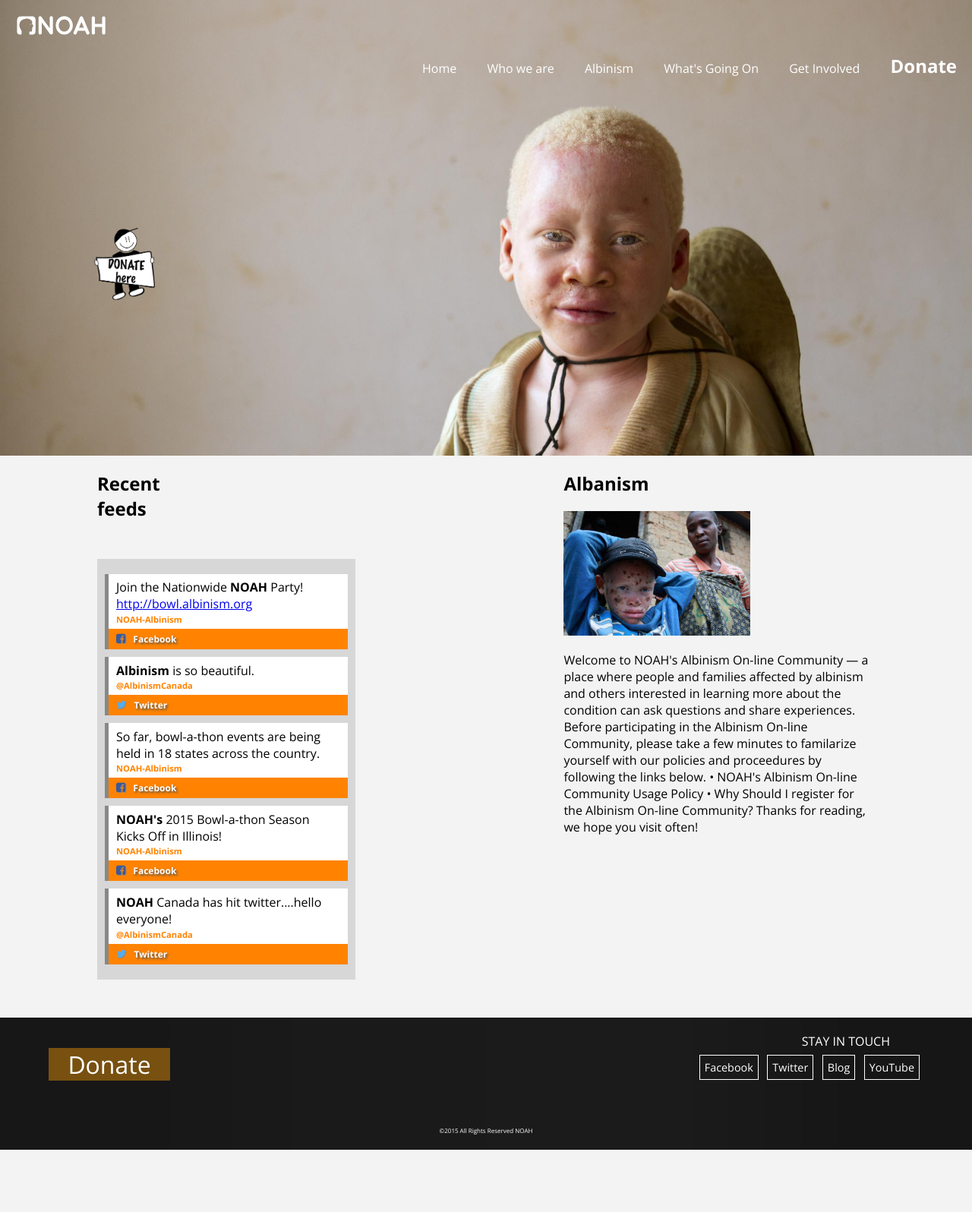
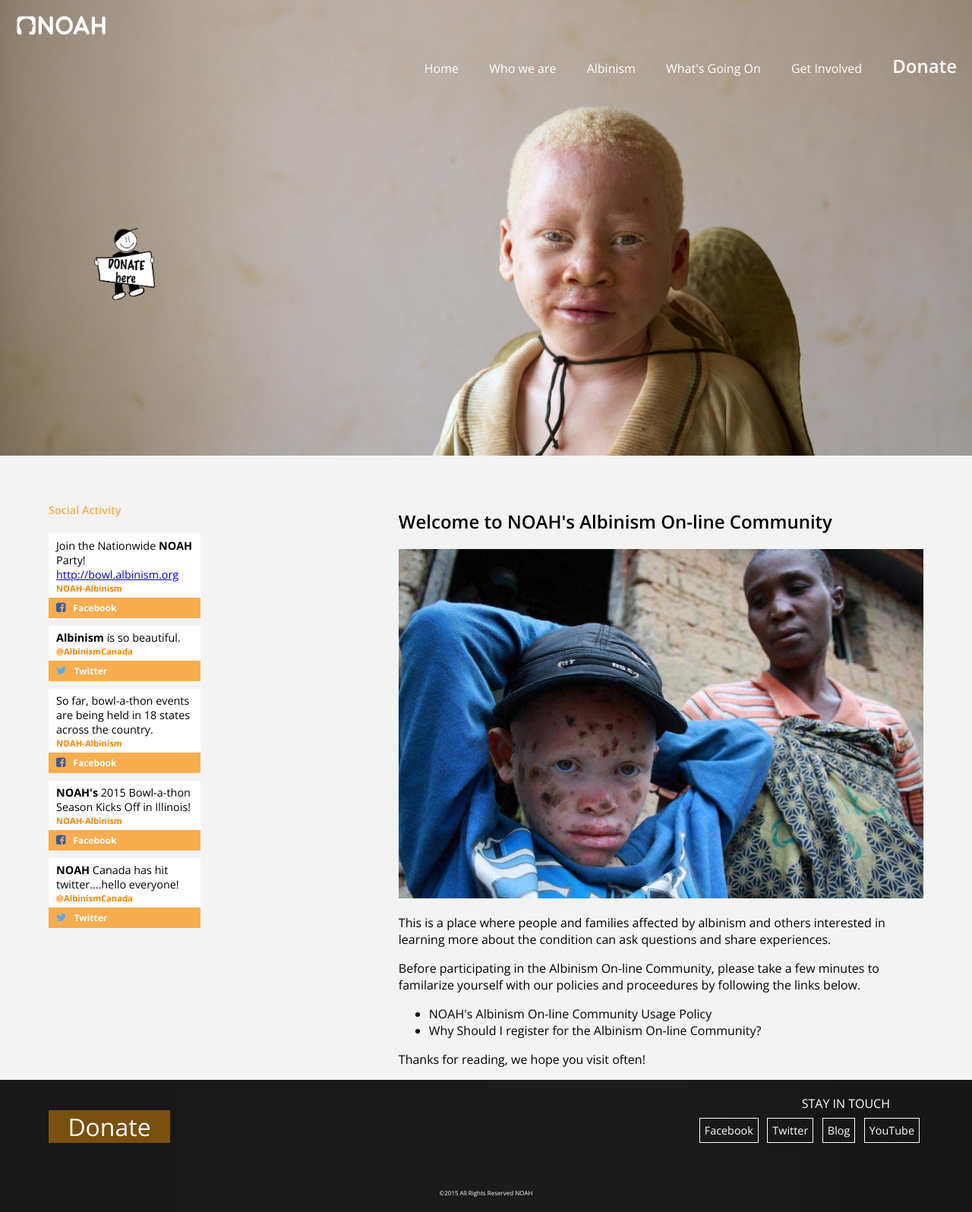
Before and after one commit to lorefranko/noah-albinism, a Jekyll site: the page built from index.html, in a window 1280 px wide. Shown: the whole page at 76% size. Built offline with Jekyll 4.4.1, drawn with Linux system fonts in a browser that asks for light colours; nearby versions of some CDN libraries; Markdown is read by kramdown in place of the engine named in the settings; before the commit the page ends 1514 px from its top, so only the background shows below that.

Commit message:
refactor (getinviolve) update style
Update style on get involved page, add columns

```diff
--- a/_includes/donate-button.html
+++ b/_includes/donate-button.html
@@ -1,5 +1,5 @@
      <div class="donateContainer">
-        <a class="donate" id="donate" href="felipeclavijo.ca">
+        <a class="donate" id="donate" href="{{site.baseurl}}/donate.html">
           <img class="donate-here" src="images/donatehere.png"></img>
         </a>
         <img class="rays" src="images/backyellowshape.png"></img>
--- a/css/style.css
+++ b/css/style.css
@@ -121,6 +121,10 @@
   background-color: #fff; }
 
 /* line 8, /Users/LorenaFranco/Documents/GDx6/Interactive 5/noah-albinism/scss/components/main */
+h1 {
+  font-weight: 600; }
+
+/* line 11, /Users/LorenaFranco/Documents/GDx6/Interactive 5/noah-albinism/scss/components/main */
 header {
   background: transparent url("../images/angel.jpg") no-repeat center;
   background-size: cover;
@@ -129,27 +133,27 @@
     header {
       height: 600px; } }
 
-/* line 18, /Users/LorenaFranco/Documents/GDx6/Interactive 5/noah-albinism/scss/components/main */
+/* line 21, /Users/LorenaFranco/Documents/GDx6/Interactive 5/noah-albinism/scss/components/main */
 .ul-nav-width li {
   list-style-type: none;
   display: inline-block;
   font-weight: 300;
   padding: 2px; }
-  /* line 23, /Users/LorenaFranco/Documents/GDx6/Interactive 5/noah-albinism/scss/components/main */
+  /* line 26, /Users/LorenaFranco/Documents/GDx6/Interactive 5/noah-albinism/scss/components/main */
   .ul-nav-width li:hover {
     background-color: rgba(218, 138, 11, 0.5); }
 
-/* line 33, /Users/LorenaFranco/Documents/GDx6/Interactive 5/noah-albinism/scss/components/main */
+/* line 36, /Users/LorenaFranco/Documents/GDx6/Interactive 5/noah-albinism/scss/components/main */
 #full-width-menu {
   margin-top: 0;
   position: absolute;
   width: 100%;
   display: none; }
-  /* line 39, /Users/LorenaFranco/Documents/GDx6/Interactive 5/noah-albinism/scss/components/main */
+  /* line 42, /Users/LorenaFranco/Documents/GDx6/Interactive 5/noah-albinism/scss/components/main */
   #full-width-menu a {
     color: #fff;
     text-decoration: none; }
-  /* line 43, /Users/LorenaFranco/Documents/GDx6/Interactive 5/noah-albinism/scss/components/main */
+  /* line 46, /Users/LorenaFranco/Documents/GDx6/Interactive 5/noah-albinism/scss/components/main */
   #full-width-menu ul {
     text-align: right;
     display: inline;
@@ -158,7 +162,7 @@
     list-style: none;
     float: right;
     margin-top: 20px; }
-  /* line 53, /Users/LorenaFranco/Documents/GDx6/Interactive 5/noah-albinism/scss/components/main */
+  /* line 56, /Users/LorenaFranco/Documents/GDx6/Interactive 5/noah-albinism/scss/components/main */
   #full-width-menu ul li {
     display: inline-block;
     margin-right: -4px;
@@ -166,7 +170,7 @@
     padding: 15px 20px;
     cursor: pointer;
     transition: all 0.2s; }
-  /* line 66, /Users/LorenaFranco/Documents/GDx6/Interactive 5/noah-albinism/scss/components/main */
+  /* line 69, /Users/LorenaFranco/Documents/GDx6/Interactive 5/noah-albinism/scss/components/main */
   #full-width-menu ul li ul {
     padding: 0;
     position: absolute;
@@ -182,15 +186,15 @@
     -ms-transition: opacity 0.2s;
     -o-transition: opacity 0.2s;
     -transition: opacity 0.2s; }
-  /* line 84, /Users/LorenaFranco/Documents/GDx6/Interactive 5/noah-albinism/scss/components/main */
+  /* line 87, /Users/LorenaFranco/Documents/GDx6/Interactive 5/noah-albinism/scss/components/main */
   #full-width-menu ul li ul li {
     background: #898782;
     display: block;
     color: #fff; }
-  /* line 89, /Users/LorenaFranco/Documents/GDx6/Interactive 5/noah-albinism/scss/components/main */
+  /* line 92, /Users/LorenaFranco/Documents/GDx6/Interactive 5/noah-albinism/scss/components/main */
   #full-width-menu ul li ul li:hover {
     background: rgba(218, 138, 11, 0.5); }
-  /* line 90, /Users/LorenaFranco/Documents/GDx6/Interactive 5/noah-albinism/scss/components/main */
+  /* line 93, /Users/LorenaFranco/Documents/GDx6/Interactive 5/noah-albinism/scss/components/main */
   #full-width-menu ul li:hover ul {
     display: block;
     opacity: 1;
@@ -199,7 +203,7 @@
     #full-width-menu {
       display: inline-block; } }
 
-/* line 101, /Users/LorenaFranco/Documents/GDx6/Interactive 5/noah-albinism/scss/components/main */
+/* line 104, /Users/LorenaFranco/Documents/GDx6/Interactive 5/noah-albinism/scss/components/main */
 #my-button {
   position: absolute;
   right: 0;
@@ -209,17 +213,17 @@
     #my-button {
       display: none; } }
 
-/* line 112, /Users/LorenaFranco/Documents/GDx6/Interactive 5/noah-albinism/scss/components/main */
+/* line 115, /Users/LorenaFranco/Documents/GDx6/Interactive 5/noah-albinism/scss/components/main */
 #top {
   display: block; }
 
-/* line 115, /Users/LorenaFranco/Documents/GDx6/Interactive 5/noah-albinism/scss/components/main */
+/* line 118, /Users/LorenaFranco/Documents/GDx6/Interactive 5/noah-albinism/scss/components/main */
 .logo {
   z-index: 999;
   width: 120px;
   margin: 20px; }
 
-/* line 123, /Users/LorenaFranco/Documents/GDx6/Interactive 5/noah-albinism/scss/components/main */
+/* line 126, /Users/LorenaFranco/Documents/GDx6/Interactive 5/noah-albinism/scss/components/main */
 #my-menu .mm-list a.mm-subopen {
   right: 40px; }
 
@@ -228,10 +232,11 @@
     display: none; } }
 
 /* ----------Section-1--------*/
-/* line 137, /Users/LorenaFranco/Documents/GDx6/Interactive 5/noah-albinism/scss/components/main */
+/* line 140, /Users/LorenaFranco/Documents/GDx6/Interactive 5/noah-albinism/scss/components/main */
 .section-1 {
-  margin-left: 10%;
-  margin-right: 10%; }
+  margin-left: 5%;
+  margin-right: 5%;
+  margin-top: 50px; }
   /* line 91, /Users/LorenaFranco/Documents/GDx6/Interactive 5/noah-albinism/scss/mixins */
   .section-1 {
     *zoom: 1; }
@@ -242,30 +247,49 @@
   /* line 99, /Users/LorenaFranco/Documents/GDx6/Interactive 5/noah-albinism/scss/mixins */
   .section-1:after {
     clear: both; }
-
-/* line 143, /Users/LorenaFranco/Documents/GDx6/Interactive 5/noah-albinism/scss/components/main */
-.screen-1-3 {
-  width: 10%; }
-
-/* line 147, /Users/LorenaFranco/Documents/GDx6/Interactive 5/noah-albinism/scss/components/main */
-.screen-2-3 {
-  width: 40%;
-  float: right;
-  display: block; }
-
-/* line 153, /Users/LorenaFranco/Documents/GDx6/Interactive 5/noah-albinism/scss/components/main */
-.image-2-3 {
-  width: 60%; }
+  /* line 145, /Users/LorenaFranco/Documents/GDx6/Interactive 5/noah-albinism/scss/components/main */
+  .section-1 .image-2-3 {
+    width: 100%; }
+  @media only screen and (min-width: 50em) {
+    /* line 150, /Users/LorenaFranco/Documents/GDx6/Interactive 5/noah-albinism/scss/components/main */
+    .section-1 .screen-10 {
+      width: 10%; }
+
+    /* line 154, /Users/LorenaFranco/Documents/GDx6/Interactive 5/noah-albinism/scss/components/main */
+    .section-1 .screen-2-3 {
+      width: 60%;
+      float: right;
+      display: block; }
+
+    /* line 159, /Users/LorenaFranco/Documents/GDx6/Interactive 5/noah-albinism/scss/components/main */
+    .section-1 .screen-1-3 {
+      width: 33.3%;
+      float: left; }
+
+    /* line 164, /Users/LorenaFranco/Documents/GDx6/Interactive 5/noah-albinism/scss/components/main */
+    .section-1 .screen-1-2 {
+      width: 50%;
+      float: left;
+      padding: 20px; }
+
+    /* line 170, /Users/LorenaFranco/Documents/GDx6/Interactive 5/noah-albinism/scss/components/main */
+    .section-1 .screen-1 {
+      width: 90%; }
+
+    /* line 174, /Users/LorenaFranco/Documents/GDx6/Interactive 5/noah-albinism/scss/components/main */
+    .section-1 .image-2-3 {
+      width: 100%; }
+ }
 
 /* ----------Donate Button-----------*/
-/* line 159, /Users/LorenaFranco/Documents/GDx6/Interactive 5/noah-albinism/scss/components/main */
+/* line 183, /Users/LorenaFranco/Documents/GDx6/Interactive 5/noah-albinism/scss/components/main */
 .donateContainer {
   position: absolute;
   width: 207px;
   margin: -300px 100px 0 100px;
   z-index: 999; }
 
-/* line 165, /Users/LorenaFranco/Documents/GDx6/Interactive 5/noah-albinism/scss/components/main */
+/* line 189, /Users/LorenaFranco/Documents/GDx6/Interactive 5/noah-albinism/scss/components/main */
 .donate {
   margin: auto;
   position: relative;
@@ -274,18 +298,18 @@
   z-index: 2;
   display: block; }
 
-/* line 174, /Users/LorenaFranco/Documents/GDx6/Interactive 5/noah-albinism/scss/components/main */
+/* line 198, /Users/LorenaFranco/Documents/GDx6/Interactive 5/noah-albinism/scss/components/main */
 .donate-here {
   width: 50%; }
 
-/* line 177, /Users/LorenaFranco/Documents/GDx6/Interactive 5/noah-albinism/scss/components/main */
+/* line 201, /Users/LorenaFranco/Documents/GDx6/Interactive 5/noah-albinism/scss/components/main */
 .donate:hover + .rays {
   height: 200px;
   width: 200px;
   opacity: 1;
   margin-top: -105px; }
 
-/* line 183, /Users/LorenaFranco/Documents/GDx6/Interactive 5/noah-albinism/scss/components/main */
+/* line 207, /Users/LorenaFranco/Documents/GDx6/Interactive 5/noah-albinism/scss/components/main */
 .rays {
   -webkit-transform-origin: center;
       -ms-transform-origin: center;
@@ -306,18 +330,18 @@
           animation: godrays 10s ease-in-out alternate infinite; }
 
 @-webkit-keyframes godrays {
-  /* line 197, /Users/LorenaFranco/Documents/GDx6/Interactive 5/noah-albinism/scss/components/main */
+  /* line 221, /Users/LorenaFranco/Documents/GDx6/Interactive 5/noah-albinism/scss/components/main */
   to {
     -webkit-transform: rotate(360deg);
             transform: rotate(360deg); } }
 
 @keyframes godrays {
-  /* line 197, /Users/LorenaFranco/Documents/GDx6/Interactive 5/noah-albinism/scss/components/main */
+  /* line 221, /Users/LorenaFranco/Documents/GDx6/Interactive 5/noah-albinism/scss/components/main */
   to {
     -webkit-transform: rotate(360deg);
             transform: rotate(360deg); } }
 
-/* line 202, /Users/LorenaFranco/Documents/GDx6/Interactive 5/noah-albinism/scss/components/main */
+/* line 226, /Users/LorenaFranco/Documents/GDx6/Interactive 5/noah-albinism/scss/components/main */
 .donate-footer {
   font-size: 2em;
   background-size: 200px;
@@ -325,43 +349,49 @@
   margin-left: 5%;
   width: 160px;
   text-align: center; }
-  /* line 209, /Users/LorenaFranco/Documents/GDx6/Interactive 5/noah-albinism/scss/components/main */
+  /* line 233, /Users/LorenaFranco/Documents/GDx6/Interactive 5/noah-albinism/scss/components/main */
   .donate-footer a {
     text-decoration: none;
     color: #fff; }
-  /* line 213, /Users/LorenaFranco/Documents/GDx6/Interactive 5/noah-albinism/scss/components/main */
+  /* line 237, /Users/LorenaFranco/Documents/GDx6/Interactive 5/noah-albinism/scss/components/main */
   .donate-footer:hover {
     background-color: #da8a0b; }
 
+/* line 242, /Users/LorenaFranco/Documents/GDx6/Interactive 5/noah-albinism/scss/components/main */
+.h1-feeds {
+  color: #F7AD50;
+  font-size: 0.9em;
+  width: 200%; }
+
 /* ---------SOCIAL - FEED ----*/
 @-webkit-keyframes orangeBG {
-  /* line 221, /Users/LorenaFranco/Documents/GDx6/Interactive 5/noah-albinism/scss/components/main */
+  /* line 251, /Users/LorenaFranco/Documents/GDx6/Interactive 5/noah-albinism/scss/components/main */
   0% {
     background-size: 0%; }
 
-  /* line 222, /Users/LorenaFranco/Documents/GDx6/Interactive 5/noah-albinism/scss/components/main */
+  /* line 252, /Users/LorenaFranco/Documents/GDx6/Interactive 5/noah-albinism/scss/components/main */
   100% {
     background-color: #FF8300;
     background-size: 100%; } }
 @keyframes orangeBG {
-  /* line 221, /Users/LorenaFranco/Documents/GDx6/Interactive 5/noah-albinism/scss/components/main */
+  /* line 251, /Users/LorenaFranco/Documents/GDx6/Interactive 5/noah-albinism/scss/components/main */
   0% {
     background-size: 0%; }
 
-  /* line 222, /Users/LorenaFranco/Documents/GDx6/Interactive 5/noah-albinism/scss/components/main */
+  /* line 252, /Users/LorenaFranco/Documents/GDx6/Interactive 5/noah-albinism/scss/components/main */
   100% {
     background-color: #FF8300;
     background-size: 100%; } }
 
 @-webkit-keyframes slideInLeft {
-  /* line 226, /Users/LorenaFranco/Documents/GDx6/Interactive 5/noah-albinism/scss/components/main */
+  /* line 256, /Users/LorenaFranco/Documents/GDx6/Interactive 5/noah-albinism/scss/components/main */
   0% {
     opacity: 0;
     -webkit-transform: translateX(-2000px);
     -ms-transform: translateX(-2000px);
     transform: translateX(-2000px); }
 
-  /* line 233, /Users/LorenaFranco/Documents/GDx6/Interactive 5/noah-albinism/scss/components/main */
+  /* line 263, /Users/LorenaFranco/Documents/GDx6/Interactive 5/noah-albinism/scss/components/main */
   100% {
     opacity: 1;
     -webkit-transform: translateX(0);
@@ -369,75 +399,67 @@
     transform: translateX(0); } }
 
 @keyframes slideInLeft {
-  /* line 226, /Users/LorenaFranco/Documents/GDx6/Interactive 5/noah-albinism/scss/components/main */
+  /* line 256, /Users/LorenaFranco/Documents/GDx6/Interactive 5/noah-albinism/scss/components/main */
   0% {
     opacity: 0;
     -webkit-transform: translateX(-2000px);
     -ms-transform: translateX(-2000px);
     transform: translateX(-2000px); }
 
-  /* line 233, /Users/LorenaFranco/Documents/GDx6/Interactive 5/noah-albinism/scss/components/main */
+  /* line 263, /Users/LorenaFranco/Documents/GDx6/Interactive 5/noah-albinism/scss/components/main */
   100% {
     opacity: 1;
     -webkit-transform: translateX(0);
     -ms-transform: translateX(0);
     transform: translateX(0); } }
 
-/* line 241, /Users/LorenaFranco/Documents/GDx6/Interactive 5/noah-albinism/scss/components/main */
+/* line 271, /Users/LorenaFranco/Documents/GDx6/Interactive 5/noah-albinism/scss/components/main */
 .animated {
   -webkit-animation-duration: 1s;
   animation-duration: 1s;
   -webkit-animation-fill-mode: both;
   animation-fill-mode: both; }
 
-/* line 248, /Users/LorenaFranco/Documents/GDx6/Interactive 5/noah-albinism/scss/components/main */
+/* line 278, /Users/LorenaFranco/Documents/GDx6/Interactive 5/noah-albinism/scss/components/main */
 .slideInLeft {
   -webkit-animation-name: slideInLeft;
   animation-name: slideInLeft; }
 
-/* line 253, /Users/LorenaFranco/Documents/GDx6/Interactive 5/noah-albinism/scss/components/main */
+/* line 283, /Users/LorenaFranco/Documents/GDx6/Interactive 5/noah-albinism/scss/components/main */
 body {
   background-color: #f3f3f3; }
 
-/* line 256, /Users/LorenaFranco/Documents/GDx6/Interactive 5/noah-albinism/scss/components/main */
+/* line 286, /Users/LorenaFranco/Documents/GDx6/Interactive 5/noah-albinism/scss/components/main */
 #socialFeed {
-  background-color: #d7d7d7;
-  margin: 50px auto;
   overflow: hidden;
-  padding: 10px;
-  width: 320px; }
-  /* line 263, /Users/LorenaFranco/Documents/GDx6/Interactive 5/noah-albinism/scss/components/main */
+  width: 200px; }
+  /* line 290, /Users/LorenaFranco/Documents/GDx6/Interactive 5/noah-albinism/scss/components/main */
   #socialFeed .update {
     background-color: #fff;
-    border-left: 5px solid #888;
     margin: 10px 0px;
-    max-height: 100px;
     overflow: hidden; }
-    /* line 271, /Users/LorenaFranco/Documents/GDx6/Interactive 5/noah-albinism/scss/components/main */
-    #socialFeed .update:hover {
-      border-left: 5px solid #FF8300; }
-    /* line 275, /Users/LorenaFranco/Documents/GDx6/Interactive 5/noah-albinism/scss/components/main */
+    /* line 296, /Users/LorenaFranco/Documents/GDx6/Interactive 5/noah-albinism/scss/components/main */
     #socialFeed .update .bodyText {
       font-size: 0.7em;
       margin: 0.5% 0 0;
       padding: 5px 10px 0.5%; }
       @media only screen and (min-width: 50em) {
         #socialFeed .update .bodyText {
-          font-size: 1em; } }
-    /* line 284, /Users/LorenaFranco/Documents/GDx6/Interactive 5/noah-albinism/scss/components/main */
+          font-size: 0.9em; } }
+    /* line 305, /Users/LorenaFranco/Documents/GDx6/Interactive 5/noah-albinism/scss/components/main */
     #socialFeed .update .account {
       font-size: 0.7em;
       margin: 0;
       padding: 0 10px 5px; }
-      /* line 289, /Users/LorenaFranco/Documents/GDx6/Interactive 5/noah-albinism/scss/components/main */
+      /* line 310, /Users/LorenaFranco/Documents/GDx6/Interactive 5/noah-albinism/scss/components/main */
       #socialFeed .update .account a {
         color: #FF8300;
         font-weight: 700;
         text-decoration: none; }
-        /* line 294, /Users/LorenaFranco/Documents/GDx6/Interactive 5/noah-albinism/scss/components/main */
+        /* line 315, /Users/LorenaFranco/Documents/GDx6/Interactive 5/noah-albinism/scss/components/main */
         #socialFeed .update .account a:hover {
           color: #000; }
-    /* line 300, /Users/LorenaFranco/Documents/GDx6/Interactive 5/noah-albinism/scss/components/main */
+    /* line 321, /Users/LorenaFranco/Documents/GDx6/Interactive 5/noah-albinism/scss/components/main */
     #socialFeed .update .socialNet {
       background-color: #b7b7b7;
       color: #fff;
@@ -446,53 +468,51 @@
       position: relative;
       font-size: 0.75em;
       font-weight: 700; }
-      /* line 311, /Users/LorenaFranco/Documents/GDx6/Interactive 5/noah-albinism/scss/components/main */
+      /* line 332, /Users/LorenaFranco/Documents/GDx6/Interactive 5/noah-albinism/scss/components/main */
       #socialFeed .update .socialNet .socialBG {
-        background-color: #FF8300;
+        background-color: #F7AD50;
         height: 30px;
         width: 100%;
         position: absolute;
         z-index: 1; }
-      /* line 320, /Users/LorenaFranco/Documents/GDx6/Interactive 5/noah-albinism/scss/components/main */
+      /* line 341, /Users/LorenaFranco/Documents/GDx6/Interactive 5/noah-albinism/scss/components/main */
       #socialFeed .update .socialNet p {
         margin: 0;
         padding: 5px 10px;
-        text-shadow: 2px 2px 3px #555;
         position: relative;
         z-index: 5; }
-      /* line 329, /Users/LorenaFranco/Documents/GDx6/Interactive 5/noah-albinism/scss/components/main */
+      /* line 349, /Users/LorenaFranco/Documents/GDx6/Interactive 5/noah-albinism/scss/components/main */
       #socialFeed .update .socialNet .icon {
         font-size: 1.2em;
-        margin-right: 10px;
-        text-shadow: 1px 1px 1px #888; }
-  /* line 337, /Users/LorenaFranco/Documents/GDx6/Interactive 5/noah-albinism/scss/components/main */
+        margin-right: 10px; }
+  /* line 356, /Users/LorenaFranco/Documents/GDx6/Interactive 5/noah-albinism/scss/components/main */
   #socialFeed .selected {
     border-left-color: #888; }
-  /* line 344, /Users/LorenaFranco/Documents/GDx6/Interactive 5/noah-albinism/scss/components/main */
+  /* line 363, /Users/LorenaFranco/Documents/GDx6/Interactive 5/noah-albinism/scss/components/main */
   #socialFeed .facebook .socialNet .icon {
     color: #3B5998; }
-  /* line 350, /Users/LorenaFranco/Documents/GDx6/Interactive 5/noah-albinism/scss/components/main */
+  /* line 369, /Users/LorenaFranco/Documents/GDx6/Interactive 5/noah-albinism/scss/components/main */
   #socialFeed .twitter .socialNet .icon {
     color: #55ACEE; }
 
 /* ----------FOOTER-----------*/
-/* line 358, /Users/LorenaFranco/Documents/GDx6/Interactive 5/noah-albinism/scss/components/main */
+/* line 377, /Users/LorenaFranco/Documents/GDx6/Interactive 5/noah-albinism/scss/components/main */
 footer {
   background-color: #3a3835;
   background: url("../images/footer-bg-dark_dotted.png");
   background-size: cover;
   padding: 40px 0px 20px 0px; }
-  /* line 363, /Users/LorenaFranco/Documents/GDx6/Interactive 5/noah-albinism/scss/components/main */
+  /* line 382, /Users/LorenaFranco/Documents/GDx6/Interactive 5/noah-albinism/scss/components/main */
   footer li {
     list-style-type: none;
     margin: 5px; }
 
-/* line 369, /Users/LorenaFranco/Documents/GDx6/Interactive 5/noah-albinism/scss/components/main */
+/* line 388, /Users/LorenaFranco/Documents/GDx6/Interactive 5/noah-albinism/scss/components/main */
 #my-footer a {
   color: #fff;
   font-size: 3em; }
 
-/* line 374, /Users/LorenaFranco/Documents/GDx6/Interactive 5/noah-albinism/scss/components/main */
+/* line 393, /Users/LorenaFranco/Documents/GDx6/Interactive 5/noah-albinism/scss/components/main */
 .touch {
   float: right;
   margin: -20px;
@@ -501,25 +521,25 @@
   padding-right: 10%;
   color: #fff; }
 
-/* line 383, /Users/LorenaFranco/Documents/GDx6/Interactive 5/noah-albinism/scss/components/main */
+/* line 402, /Users/LorenaFranco/Documents/GDx6/Interactive 5/noah-albinism/scss/components/main */
 .social {
   font-size: 0.3em;
   font-weight: 300;
   float: right;
   padding-right: 5%; }
-  /* line 388, /Users/LorenaFranco/Documents/GDx6/Interactive 5/noah-albinism/scss/components/main */
+  /* line 407, /Users/LorenaFranco/Documents/GDx6/Interactive 5/noah-albinism/scss/components/main */
   .social a {
     text-decoration: none; }
-  /* line 391, /Users/LorenaFranco/Documents/GDx6/Interactive 5/noah-albinism/scss/components/main */
+  /* line 410, /Users/LorenaFranco/Documents/GDx6/Interactive 5/noah-albinism/scss/components/main */
   .social li {
     border: solid #fff 1px;
     display: inline-block;
     padding: 6px; }
-    /* line 395, /Users/LorenaFranco/Documents/GDx6/Interactive 5/noah-albinism/scss/components/main */
+    /* line 414, /Users/LorenaFranco/Documents/GDx6/Interactive 5/noah-albinism/scss/components/main */
     .social li:hover {
       background-color: rgba(218, 138, 11, 0.5); }
 
-/* line 400, /Users/LorenaFranco/Documents/GDx6/Interactive 5/noah-albinism/scss/components/main */
+/* line 419, /Users/LorenaFranco/Documents/GDx6/Interactive 5/noah-albinism/scss/components/main */
 .copyright {
   font-weight: 300;
   color: #fff;
--- a/get-involved.html
+++ b/get-involved.html
@@ -3,15 +3,15 @@
 ---
   <h1>Get Involved</h1>
   <img src="images/truck.jpg" alt="truck">
-<section class="screen-1-3">
-	<div>
+<section>
+	<div class="screen-1-2">
 		<h1>Membership</h1>
 
 		<p>Membership in NOAH includes a subscription to NOAH News and special member only flyers; advance notice about events, advocacy opportunities.
 		</p>
 		<p>Become a member or to renew your membership on-line using your credit card via PayPal. </p>
 	</div>
-	<div>
+	<div class="screen-1-2">
 		<h1>Fundraising</h1>
 		<p>In addition to year-round fundraising efforts, NOAH members across North America participate in annual bowl-a-thons to raise money for the organization. In 2009, NOAH's bowl-a-thon efforts collectively raised over $60,000 that will help the organization to grow and expand its services to individuals and families. in addition to providing wonderful opportunities for fellowship amongst the albinism community, volunteers play an active part in supporting the organization through grassroots organizing.</P>
 	</div>
--- a/index.html
+++ b/index.html
@@ -3,18 +3,21 @@
 ---
 
   <div class="screen-2-3">
-    <h1>Albanism</h1>
+    <h1>Welcome to NOAH's Albinism On-line Community</h1>
   	<img src="images/blue.jpg" class="image-2-3" alt="blue">
-  	<p>Welcome to NOAH's Albinism On-line Community — a place where people and families affected by albinism and others interested in learning more about the condition can ask questions and share experiences.
-  Before participating in the Albinism On-line Community, please take a few minutes to familarize yourself with our policies and proceedures by following the links below.
-  	•	NOAH's Albinism On-line Community Usage Policy
-  	•	Why Should I register for the Albinism On-line Community?
+  	<p>This is a place where people and families affected by albinism and others interested in learning more about the condition can ask questions and share experiences.
+    </p>
+    <p>Before participating in the Albinism On-line Community, please take a few minutes to familarize yourself with our policies and proceedures by following the links below.
+  	 <ul>
+      <li>NOAH's Albinism On-line Community Usage Policy</li>
+  	  <li>Why Should I register for the Albinism On-line Community?</li>
+    </ul>
   Thanks for reading, we hope you visit often!
   	</p>
   </div>
 
-  <div class="screen-1-3">
-    <h1>Recent feeds</h1>
+  <div class="screen-10">
+    <h1 class="h1-feeds">Social Activity</h1>
     <div id="socialFeed">
       <div class="update facebook">
         <p class="bodyText">Join the Nationwide <strong>NOAH</strong> Party! <a href="https://http://bowl.albinism.org">http://bowl.albinism.org</a></p>
```
Also changed, not shown: scss/components/_main.scss (+38 -19 lines), 1 other file. Lines whose indentation alone changed are shown as unchanged.
